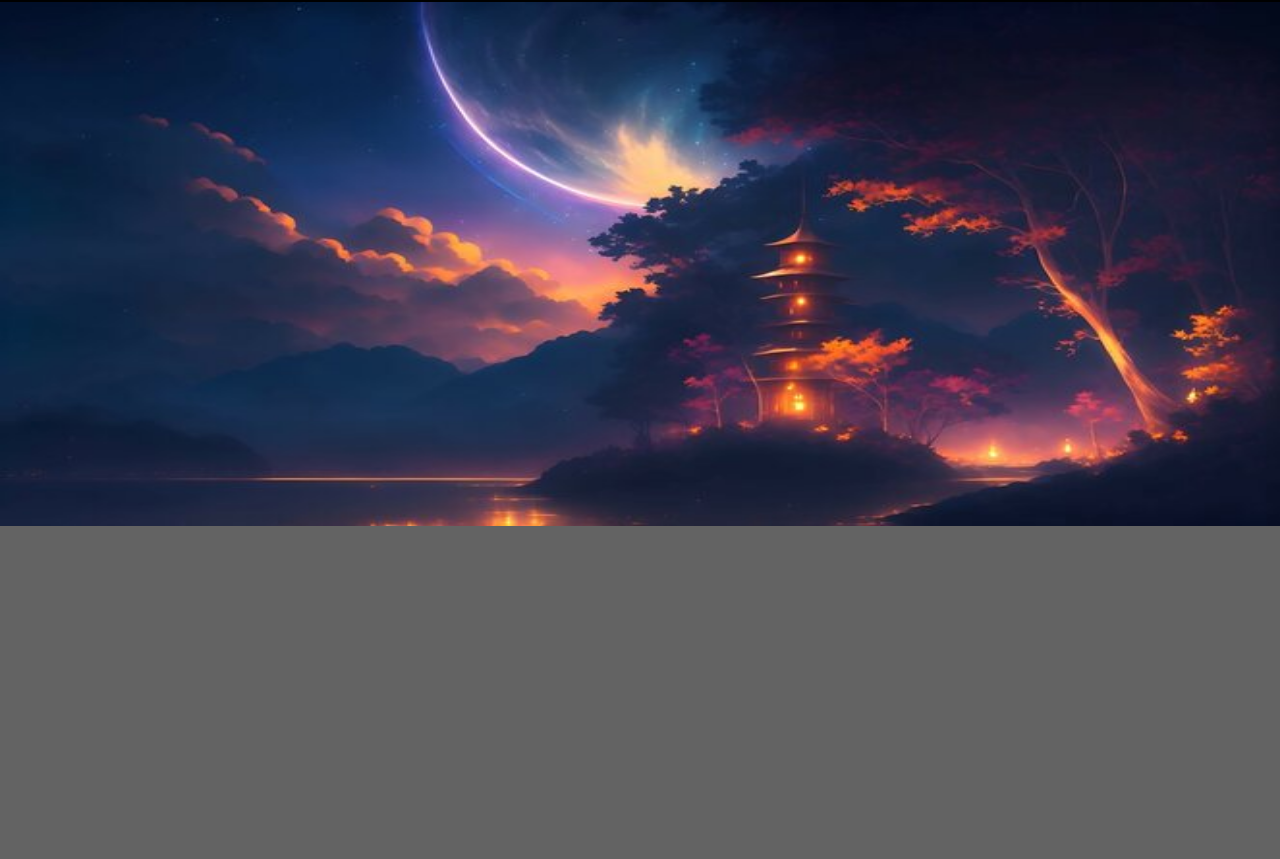
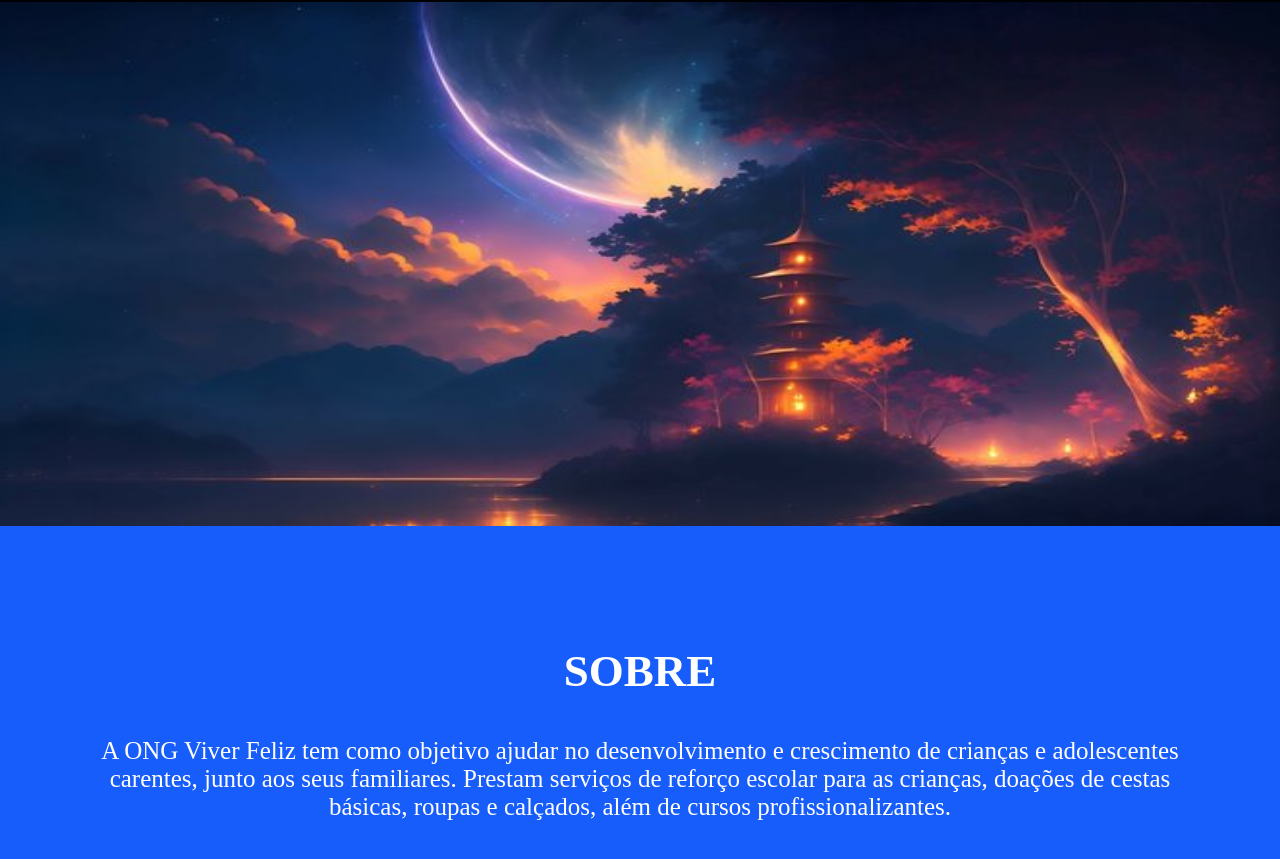
Before and after one commit to CaioMBM/lp-ong-viver-feliz, a plain HTML site: page index.html in a window 1280 px wide. Shown: the part 123-982 px from the top of the page. Before the commit the page ends 800 px from the top, so only its background shows below. Drawn offline with Linux system fonts and the light colour scheme; a web font is replaced by a local one.

Commit message:
Criação da segunda section (SOBRE)

```diff
--- a/index.html
+++ b/index.html
@@ -24,7 +24,12 @@
             <img src="img/wallpaper-horizontal.jpg" alt="Imagem da ONG" id="img-ong">
         </section>
 
-        <section></section>
+        <section id="sec-second">
+            <div id="content-sec-second">
+                <h1>SOBRE</h1>
+                <p>A ONG Viver Feliz tem como objetivo ajudar no desenvolvimento e crescimento de crianças e adolescentes carentes, junto aos seus familiares. Prestam serviços de reforço escolar para as crianças, doações de cestas básicas, roupas e calçados, além de cursos profissionalizantes.</p>
+            </div>
+        </section>
 
         <section></section>
 
--- a/style.css
+++ b/style.css
@@ -63,6 +63,7 @@ nav{
 
 
 /* MAIN */
+/* Primeira section */
 #sec-first{
     height: 524px;
 }
@@ -71,3 +72,28 @@ img#img-ong{
     width: 100%;
     height: 100%;
 }
+
+/* Segunda section */
+#sec-second{
+    height: 413px;
+    display: flex;
+    justify-content: center;
+    align-items: center;
+    background-color: var(--Azul-claro);
+}
+
+#content-sec-second{
+    width: 1086px;
+    display: flex;
+    flex-direction: column;
+    gap: 40px;
+    text-align: center;
+}
+
+#content-sec-second > h1{
+    font-size: 45px;
+}
+
+#content-sec-second > p{
+    font-size: 25px;
+}
```
